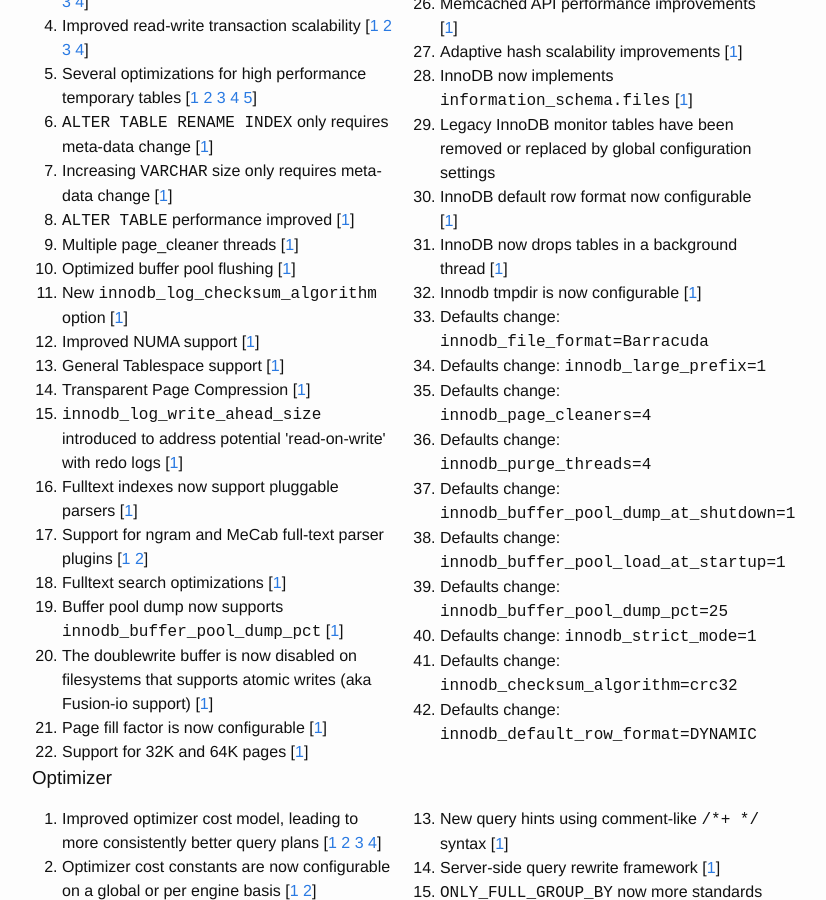
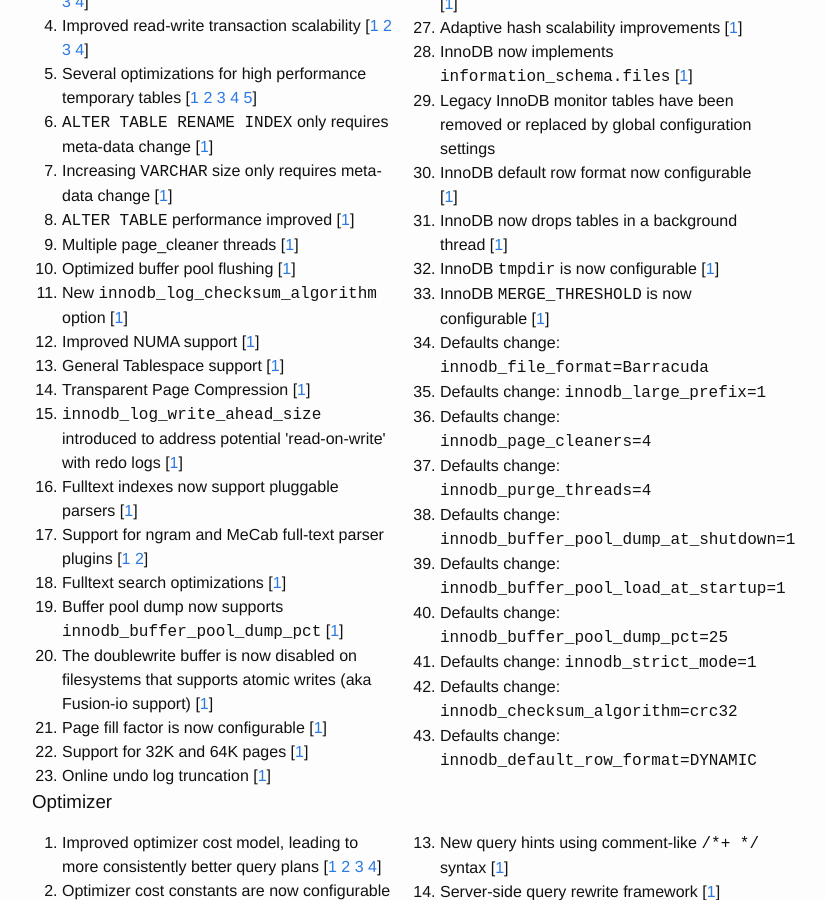
Before and after one commit to morgo/morgo.github.io, a Jekyll site: the page built from index.html, in a window 1280 px wide and 900 px high, scrolled down 995 px. Shown: the whole window, without its empty margins (238-1064 px from the left). Built offline with Jekyll 4.4.1, drawn with Linux system fonts in a browser that asks for light colours.

Commit message:
InnoDB MERGE_THRESHOLD is now configurable

```diff
--- a/index.html
+++ b/index.html
@@ -88,7 +88,8 @@
  <li class="id">Legacy InnoDB monitor tables have been removed or replaced by global configuration settings</li>
  <li class="id">InnoDB default row format now configurable [<a href="https://dev.mysql.com/doc/refman/5.7/en/innodb-parameters.html#sysvar_innodb_default_row_format">1</a>]</li>
  <li class="id">InnoDB now drops tables in a background thread [<a href="http://dev.mysql.com/doc/relnotes/mysql/5.7/en/news-5-7-10.html#mysqld-5-7-10-feature">1</a>]</li>
- <li class="id">Innodb tmpdir is now configurable [<a href="http://dev.mysql.com/doc/refman/5.7/en/innodb-parameters.html#sysvar_innodb_tmpdir">1</a>]</li>
+ <li class="id">InnoDB <tt>tmpdir</tt> is now configurable [<a href="http://dev.mysql.com/doc/refman/5.7/en/innodb-parameters.html#sysvar_innodb_tmpdir">1</a>]</li>
+ <li class="id">InnoDB <tt>MERGE_THRESHOLD</tt> is now configurable [<a href="http://dev.mysql.com/doc/refman/5.7/en/index-page-merge-threshold.html">1</a>]</li>
  <li class="id">Defaults change: <tt>innodb_file_format=Barracuda</tt></li>
  <li class="id">Defaults change: <tt>innodb_large_prefix=1</tt></li>
  <li class="id">Defaults change: <tt>innodb_page_cleaners=4</tt></li>
```
